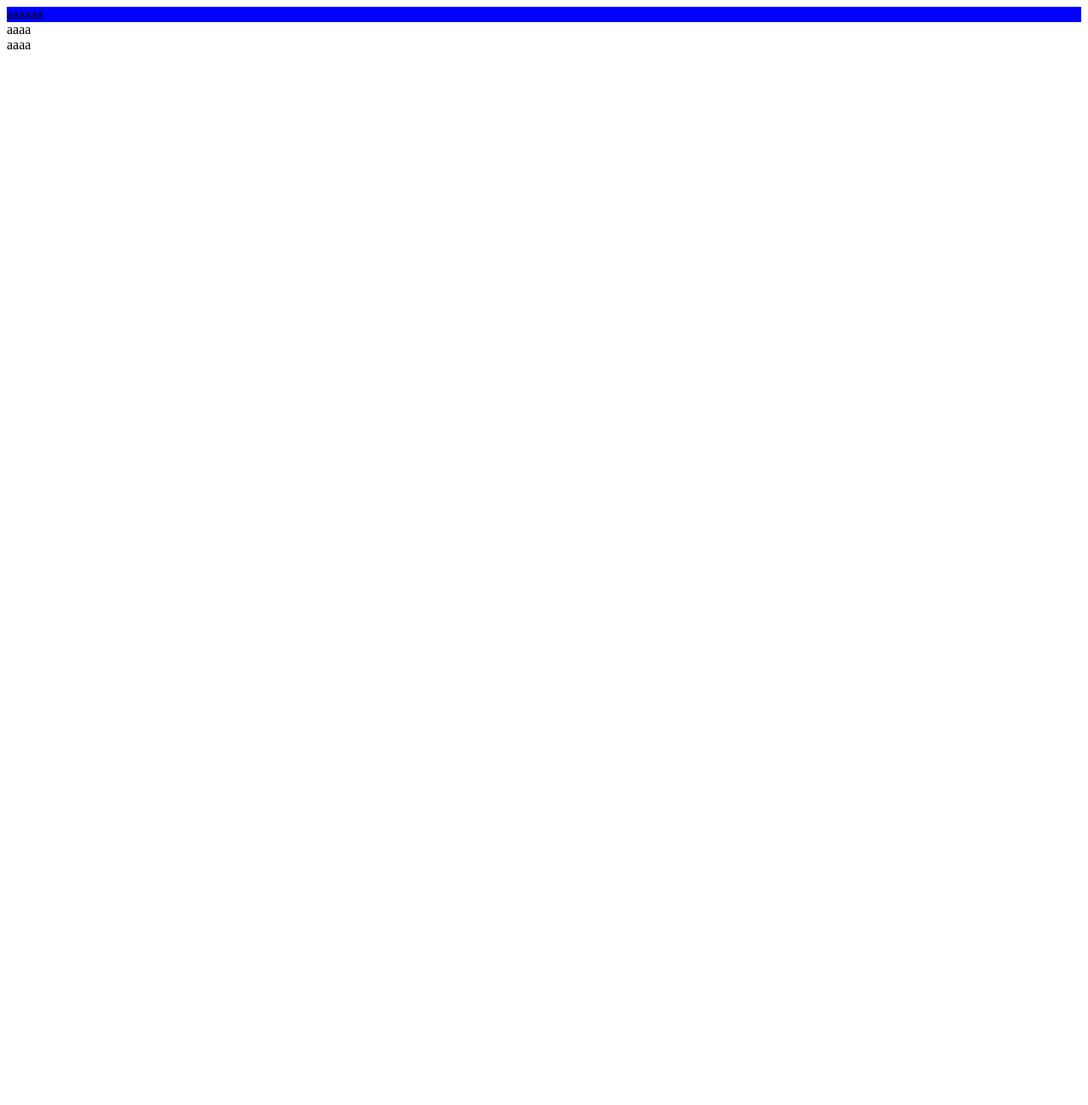
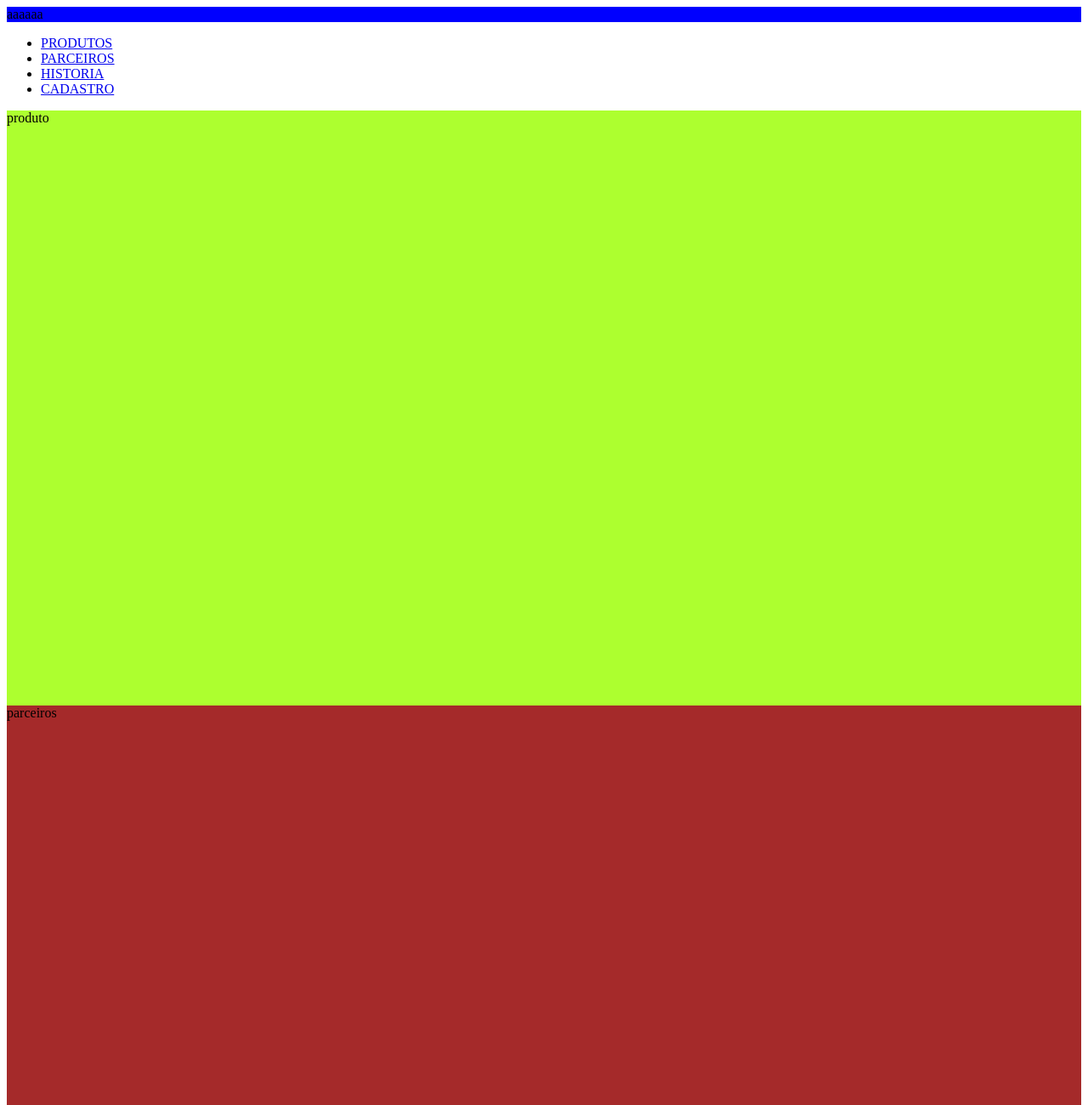
Before and after one commit to kauantralha/landing_page, a plain HTML site: page index.html in a window 1280 px wide. Shown: the top 1300 px of the page at 85% size. Before the commit the page ends 800 px from the top, so only its background shows below. Drawn offline with Linux system fonts and the light colour scheme.

Commit message:
Add files via upload

```diff
--- a/index.html
+++ b/index.html
@@ -10,11 +10,30 @@
  <header>
 aaaaaa
  </header>
+ <nav>
+    <ul>
+        <li><a href="#produtos">PRODUTOS</a></li>
+        <li><a href="#parceiros">PARCEIROS</a></li>
+        <li><a href="#historia">HISTORIA</a></li>
+        <li><a href="#cadastro">CADASTRO</a></li>
+    </ul>
+ </nav>
  <main>
-aaaa
+<section id="produtos">
+    produto
+</section>
+<section id="parceiros">
+    parceiros
+</section>
+<section id="historia">
+    história
+</section>
+<section id="cadastro">
+    cadastro
+</section>
  </main>
  <footer>
-aaaa
+
  </footer>
 </body>
 </html>
--- a/style.css
+++ b/style.css
@@ -1,3 +1,20 @@
 header{
     background-color: blue;
 }
+
+#produtos{
+    background-color: greenyellow;
+    height: 700px;
+}
+#parceiros{
+    background-color: brown;
+    height: 700px;
+}
+#historia{
+    background-color: blueviolet;
+    height: 700px;
+}
+#cadastro{
+    background-color: chocolate;
+    height: 700px;
+}
```
